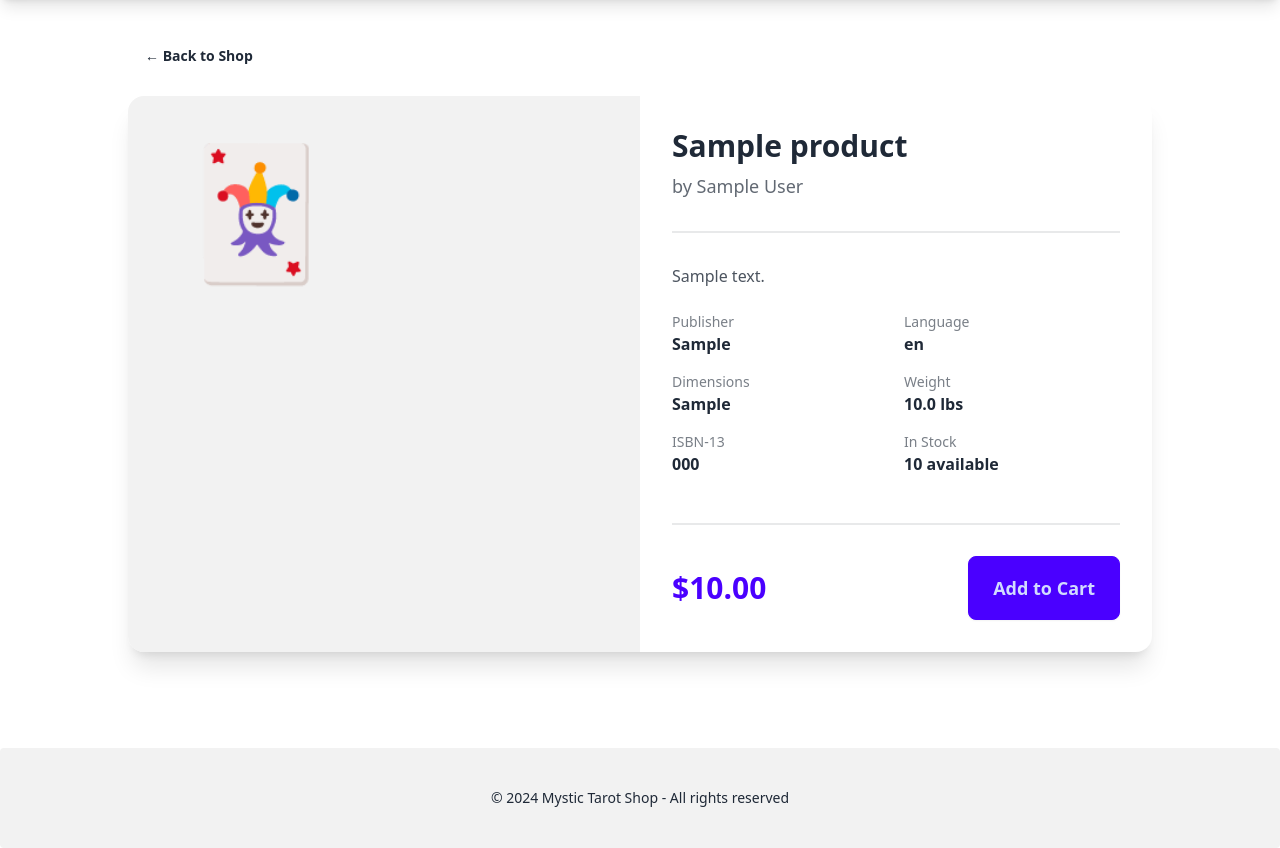
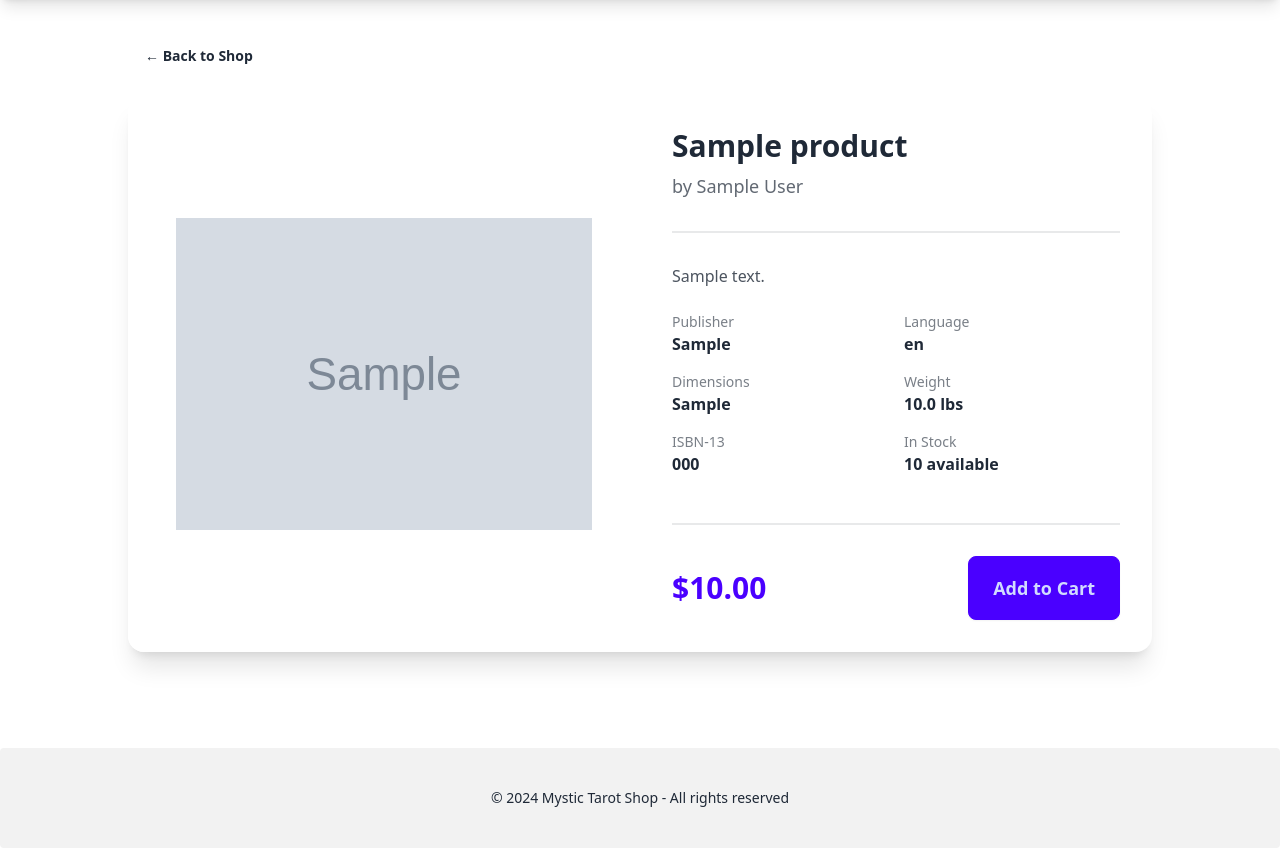
Before and after one commit to murphy99/Tarot_Shop, a Flask app: page /product/1 in a window 1280 px wide. Shown: the part 64-912 px from the top of the page. Run offline with Flask 3, Linux system fonts and the light colour scheme; tables that the repository leaves empty hold one stand-in row (values such as "Sample post"); grey boxes marked "Sample" are stand-in pictures; some libraries are stand-ins or nearby versions.

Commit message:
Updated product images and styling

```diff
--- a/templates/product.html
+++ b/templates/product.html
@@ -8,8 +8,10 @@
         <a href="/" class="btn btn-ghost mb-4">← Back to Shop</a>
 
         <div class="card lg:card-side bg-base-100 shadow-xl">
-            <figure class="lg:w-1/2 bg-base-200 flex items-center justify-center p-12">
-                <span class="text-9xl">🃏</span>
+            <figure class="lg:w-1/2 bg-white flex items-center justify-center p-12">
+                <img src="{{ url_for('static', filename='images/' + product.image) }}"
+                    alt="{{ product.name }}"
+                    class="max-h-96 object-contain">
             </figure>
 
             <div class="card-body lg:w-1/2">
```
Also changed, not shown: templates/index.html (+4 -4 lines), static/images/modern-witch.png (added), static/images/modern_witch.jpg (added), static/images/rider-waite.png (added), static/images/wild-unknown.png (added), static/images/wild_unknown.png (added).
